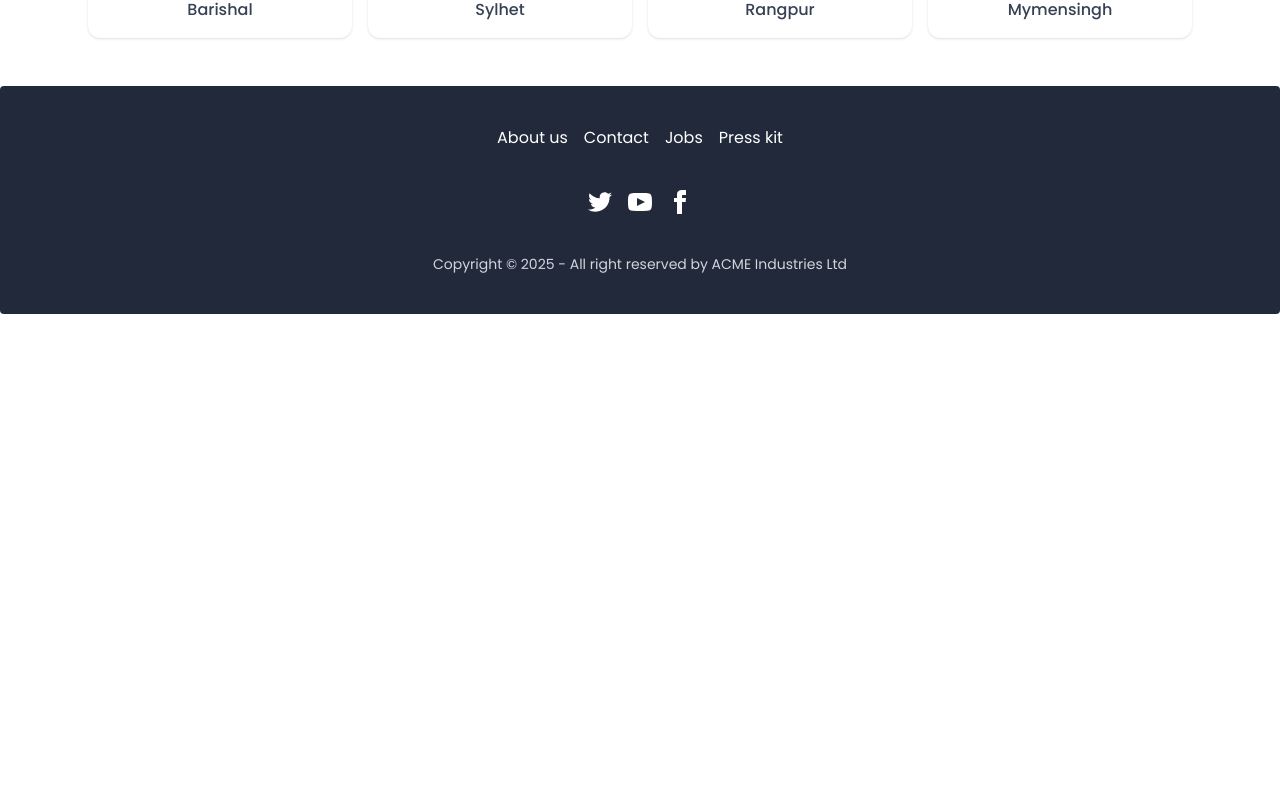
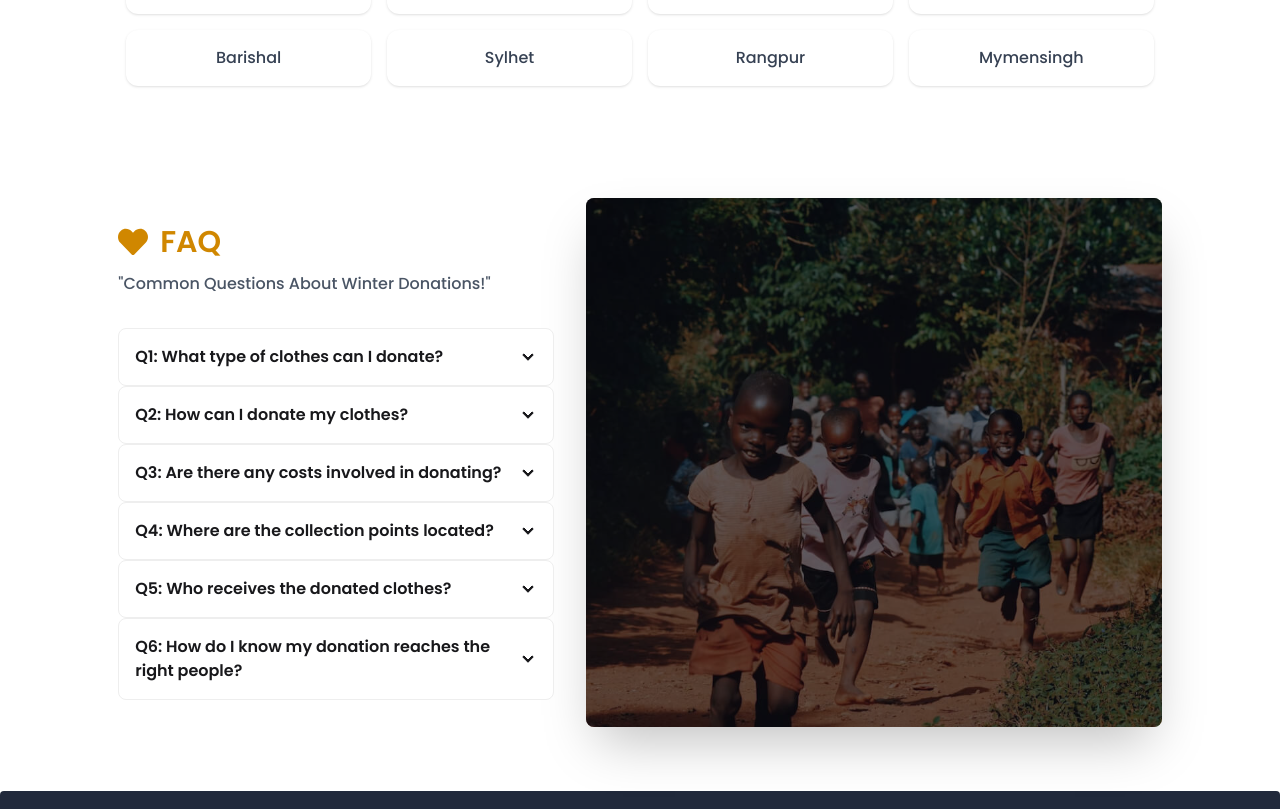
Before and after one commit to Khaiyum-Ahmed/winter-clothing-Donation, a React (Vite) app: page / in a window 1280 px wide. Shown: the part 1751-2560 px from the top of the page. Before the commit the page ends 2065 px from the top, so only its background shows below. Built offline with nearby package versions, Linux system fonts and the light colour scheme.

Commit message:
FAQ section added

```diff
--- a/src/Components/About.jsx
+++ b/src/Components/About.jsx
@@ -4,7 +4,7 @@ import { FaHeart } from "react-icons/fa";
 const About = () => {
     return (
         <div className="hero py-10">
-            <div className="hero-content gap-8 flex-col lg:flex-row ">
+            <div className="hero-content max-w-11/12 mx-auto gap-8 flex-col lg:flex-row ">
 
                <div className="relative">
                 <div className="bg-[rgba(0,3,13,0.5)] w-full h-full absolute top-0 left-0 rounded-lg"></div>
--- /dev/null
+++ b/src/Components/FAQ.jsx
@@ -0,0 +1,67 @@
+import { FaHeart } from "react-icons/fa";
+import img from "../assets/choose-image.jpg"
+const FAQ = () => {
+    return (
+        <div className="hero py-12">
+
+            <div className="hero-content max-w-11/12 mx-auto gap-8 flex-col lg:flex-row-reverse">
+                <div className="relative">
+                    <div className="bg-[rgba(0,3,13,0.6)] w-full h-full absolute top-0 left-0 rounded-lg"></div>
+                    <img
+                        src={img}
+                        className="max-w-xl rounded-lg shadow-2xl"
+                    />
+                </div>
+
+                <div>
+                    <h2 className="mb-3 flex items-center text-3xl font-semibold text-yellow-600"> <span className="mr-3"><FaHeart /></span> FAQ</h2>
+                    <p className="text-base text-gray-600 font-medium mb-8">"Common Questions About Winter Donations!"</p>
+
+                    <div tabIndex={0} className="collapse collapse-arrow bg-base-100 border-base-300 border">
+                        <div className="collapse-title font-semibold">Q1: What type of clothes can I donate?</div>
+                        <div className="collapse-content text-sm">
+                           👉 We accept clean and gently used winter clothes such as jackets, sweaters, shawls, blankets, and warm children’s wear. Please avoid torn or unusable items.
+                        </div>
+                    </div>
+
+                    <div tabIndex={0} className="collapse collapse-arrow bg-base-100 border-base-300 border">
+                        <div className="collapse-title font-semibold">Q2: How can I donate my clothes?</div>
+                        <div className="collapse-content text-sm">
+                            👉 You can drop your donations at our nearest collection point or request a pickup through our website. Our volunteers will coordinate with you.
+                        </div>
+                    </div>
+
+                    <div tabIndex={0} className="collapse collapse-arrow bg-base-100 border-base-300 border">
+                        <div className="collapse-title font-semibold">Q3: Are there any costs involved in donating?</div>
+                        <div className="collapse-content text-sm">
+                          👉 No, donating is completely free. We cover all collection and distribution costs with the help of our volunteers and partners.
+                        </div>
+                    </div>
+
+                    <div tabIndex={0} className="collapse collapse-arrow bg-base-100 border-base-300 border">
+                        <div className="collapse-title font-semibold">Q4: Where are the collection points located?</div>
+                        <div className="collapse-content text-sm">
+                            👉 Our collection centers are available in Dhaka, Chattogram, Sylhet, and Rajshahi. You can check our “How It Works” section for details.
+                        </div>
+                    </div>
+
+                    <div tabIndex={0} className="collapse collapse-arrow bg-base-100 border-base-300 border">
+                        <div className="collapse-title font-semibold">Q5: Who receives the donated clothes?</div>
+                        <div className="collapse-content text-sm">
+                           👉 We distribute donations directly to underprivileged families, street children, and rural communities across Bangladesh, especially in colder regions.
+                        </div>
+                    </div>
+
+                    <div tabIndex={0} className="collapse collapse-arrow bg-base-100 border-base-300 border">
+                        <div className="collapse-title font-semibold">Q6: How do I know my donation reaches the right people?</div>
+                        <div className="collapse-content text-sm">
+                          👉 We ensure transparency by working with trusted local partners and volunteers. Updates and impact stories are regularly shared on our website and social media.
+                        </div>
+                    </div>
+                </div>
+            </div>
+        </div>
+    );
+};
+
+export default FAQ;
--- a/src/Components/HowItWorks.jsx
+++ b/src/Components/HowItWorks.jsx
@@ -20,7 +20,7 @@ const HowItWorks = () => {
     };
     return (
         <section className="py-12">
-            <div className="max-w-6xl mx-auto px-6">
+            <div className="max-w-11/12 mx-auto px-6">
                 {/* <h2 className="text-3xl font-bold text-center mb-10">How It Works</h2> */}
                 <h2 className="mb-10 text-3xl font-semibold text-yellow-600 flex justify-center items-center"> <span className="mr-3"><FaHeart /></span> How It Works</h2>
 
--- a/src/Pages/Home.jsx
+++ b/src/Pages/Home.jsx
@@ -3,6 +3,7 @@ import Navbar from "../Components/Navbar";
 import Footer from "../Components/Footer";
 import About from "../Components/About";
 import HowItWorks from "../Components/HowItWorks";
+import FAQ from "../Components/FAQ";
 
 const Home = () => {
     return (
@@ -16,6 +17,7 @@ const Home = () => {
             <main className="max-w-11/12 mx-auto">
                 <About></About>
                 <HowItWorks></HowItWorks>
+                <FAQ></FAQ>
             </main>
             <footer>
                 <Footer></Footer>
```
Also changed, not shown: src/assets/choose-image.jpg (added).
